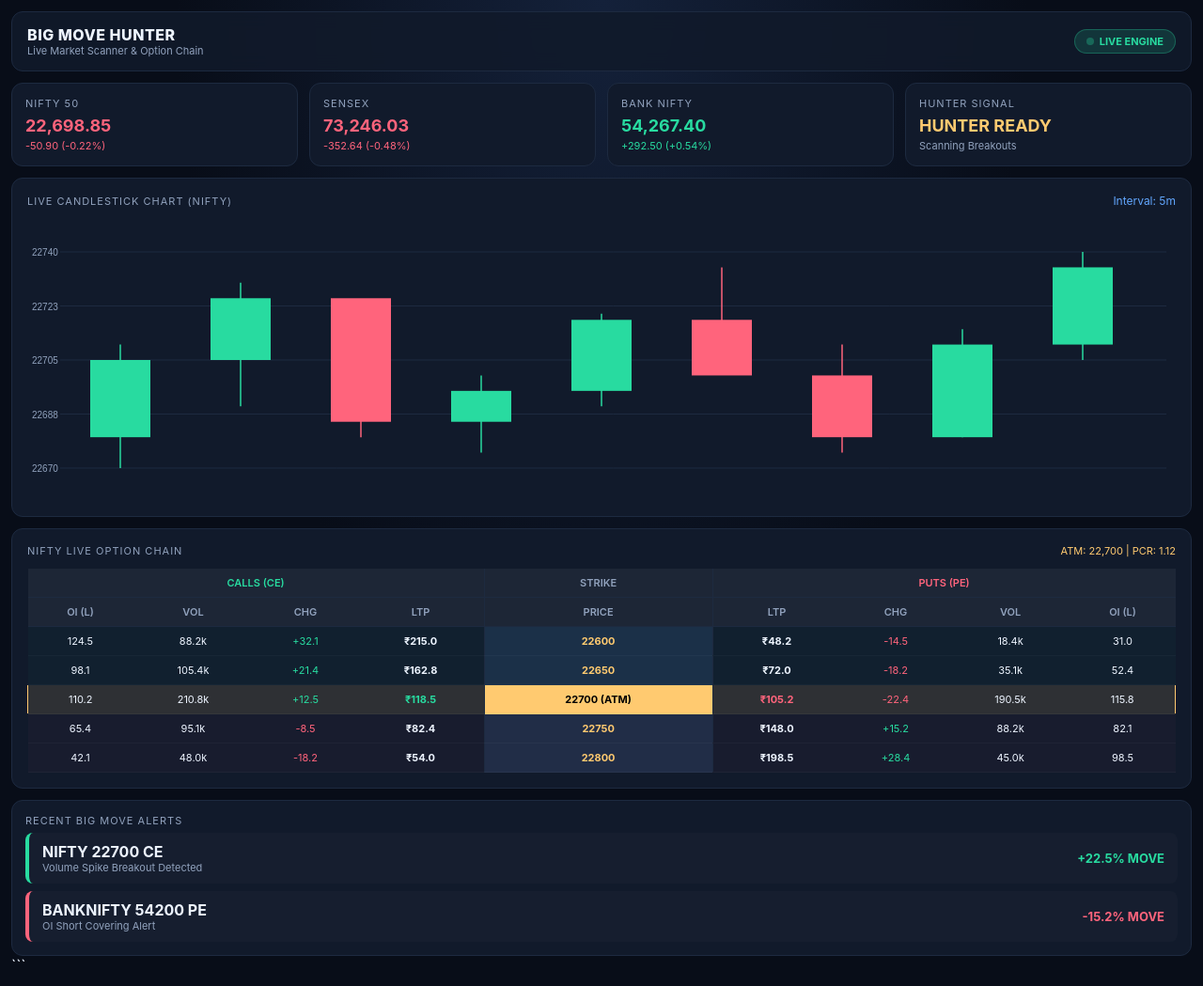
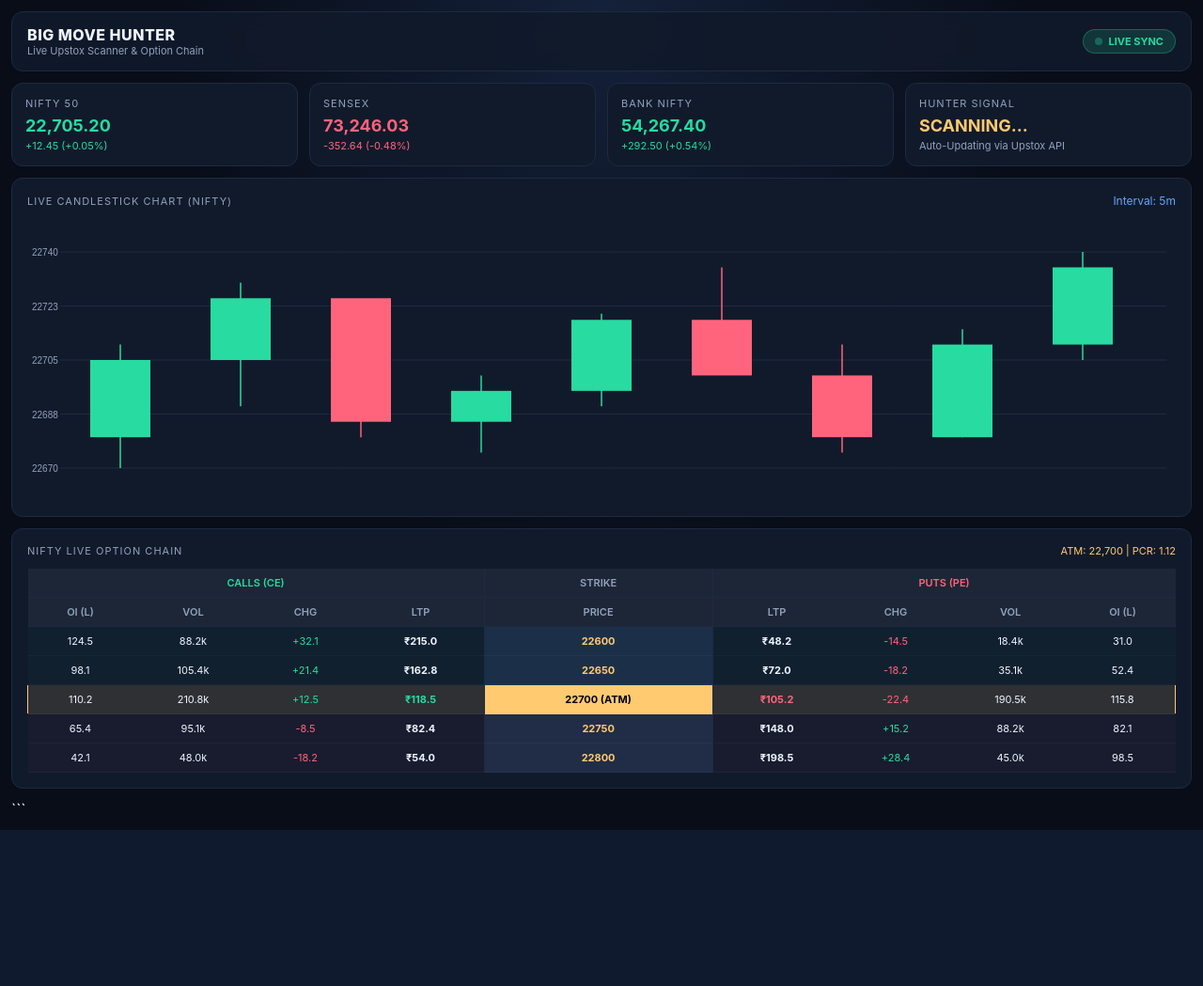
Before and after one commit to kamalkumar1153-jpg/BIG-MOVE-HUNTER, a Flask app: page / in a window 1280 px wide. Shown: the whole page at 94% size. After the commit the page ends 883 px from the top, so only its background shows below. Run offline with Flask 3, Linux system fonts and the light colour scheme.

Commit message:
Modify dashboard for live data updates and styling
Updated dashboard to reflect live data and improved styling.

```diff
--- a/templates/dashboard.html
+++ b/templates/dashboard.html
@@ -1,4 +1,4 @@
-<!DOCTYPE html>
+<!DOCTYPE html
 <!DOCTYPE html>
 <html lang="en">
 <head>
@@ -213,11 +213,11 @@
   <header>
     <div>
       <div class="logo-title">BIG MOVE HUNTER</div>
-      <div style="font-size: 11px; color: var(--text-muted);">Live Market Scanner & Option Chain</div>
+      <div style="font-size: 11px; color: var(--text-muted);">Live Upstox Scanner & Option Chain</div>
     </div>
     <div class="badge-live">
       <span class="dot"></span>
-      LIVE ENGINE
+      <span id="sync-status">LIVE SYNC</span>
     </div>
   </header>
 
@@ -225,23 +225,23 @@
   <div class="grid-container">
     <div class="card">
       <div class="card-title">NIFTY 50</div>
-      <div class="card-value" style="color: var(--accent-red);">22,698.85</div>
-      <div class="card-subtitle" style="color: var(--accent-red);">-50.90 (-0.22%)</div>
+      <div class="card-value" id="nifty-val" style="color: var(--accent-green);">22,705.20</div>
+      <div class="card-subtitle" id="nifty-sub" style="color: var(--accent-green);">+12.45 (+0.05%)</div>
     </div>
     <div class="card">
       <div class="card-title">SENSEX</div>
-      <div class="card-value" style="color: var(--accent-red);">73,246.03</div>
-      <div class="card-subtitle" style="color: var(--accent-red);">-352.64 (-0.48%)</div>
+      <div class="card-value" id="sensex-val" style="color: var(--accent-red);">73,246.03</div>
+      <div class="card-subtitle" id="sensex-sub" style="color: var(--accent-red);">-352.64 (-0.48%)</div>
     </div>
     <div class="card">
       <div class="card-title">BANK NIFTY</div>
-      <div class="card-value" style="color: var(--accent-green);">54,267.40</div>
-      <div class="card-subtitle" style="color: var(--accent-green);">+292.50 (+0.54%)</div>
+      <div class="card-value" id="banknifty-val" style="color: var(--accent-green);">54,267.40</div>
+      <div class="card-subtitle" id="banknifty-sub" style="color: var(--accent-green);">+292.50 (+0.54%)</div>
     </div>
     <div class="card">
       <div class="card-title">HUNTER SIGNAL</div>
-      <div class="card-value" style="color: var(--accent-gold);">HUNTER READY</div>
-      <div class="card-subtitle" style="color: var(--text-muted);">Scanning Breakouts</div>
+      <div class="card-value" id="hunter-signal" style="color: var(--accent-gold);">SCANNING...</div>
+      <div class="card-subtitle" style="color: var(--text-muted);">Auto-Updating via Upstox API</div>
     </div>
   </div>
 
@@ -258,7 +258,7 @@
   <div class="option-chain-card">
     <div class="oc-header">
       <div class="card-title" style="margin: 0;">NIFTY LIVE OPTION CHAIN</div>
-      <div style="font-size: 11px; color: var(--accent-gold);">ATM: 22,700 | PCR: 1.12</div>
+      <div style="font-size: 11px; color: var(--accent-gold);" id="oc-meta">ATM: 22,700 | PCR: 1.12</div>
     </div>
     <table class="oc-table">
       <thead>
@@ -279,89 +279,48 @@
           <th>OI (L)</th>
         </tr>
       </thead>
-      <tbody>
+      <tbody id="oc-tbody">
         <tr class="ce-bg">
-          <td>124.5</td>
-          <td>88.2k</td>
-          <td style="color: var(--accent-green);">+32.1</td>
+          <td>124.5</td><td>88.2k</td><td style="color: var(--accent-green);">+32.1</td>
           <td style="border-right: 1px solid var(--border-color); font-weight: bold;">₹215.0</td>
           <td class="strike-cell">22600</td>
           <td style="border-left: 1px solid var(--border-color); font-weight: bold;">₹48.2</td>
-          <td style="color: var(--accent-red);">-14.5</td>
-          <td>18.4k</td>
-          <td>31.0</td>
+          <td style="color: var(--accent-red);">-14.5</td><td>18.4k</td><td>31.0</td>
         </tr>
         <tr class="ce-bg">
-          <td>98.1</td>
-          <td>105.4k</td>
-          <td style="color: var(--accent-green);">+21.4</td>
+          <td>98.1</td><td>105.4k</td><td style="color: var(--accent-green);">+21.4</td>
           <td style="border-right: 1px solid var(--border-color); font-weight: bold;">₹162.8</td>
           <td class="strike-cell">22650</td>
           <td style="border-left: 1px solid var(--border-color); font-weight: bold;">₹72.0</td>
-          <td style="color: var(--accent-red);">-18.2</td>
-          <td>35.1k</td>
-          <td>52.4</td>
+          <td style="color: var(--accent-red);">-18.2</td><td>35.1k</td><td>52.4</td>
         </tr>
         <tr class="atm-row">
-          <td>110.2</td>
-          <td>210.8k</td>
-          <td style="color: var(--accent-green);">+12.5</td>
+          <td>110.2</td><td>210.8k</td><td style="color: var(--accent-green);">+12.5</td>
           <td style="border-right: 1px solid var(--border-color); font-weight: bold; color: var(--accent-green);">₹118.5</td>
           <td class="strike-cell" style="background: var(--accent-gold); color: #000;">22700 (ATM)</td>
           <td style="border-left: 1px solid var(--border-color); font-weight: bold; color: var(--accent-red);">₹105.2</td>
-          <td style="color: var(--accent-red);">-22.4</td>
-          <td>190.5k</td>
-          <td>115.8</td>
+          <td style="color: var(--accent-red);">-22.4</td><td>190.5k</td><td>115.8</td>
         </tr>
         <tr class="pe-bg">
-          <td>65.4</td>
-          <td>95.1k</td>
-          <td style="color: var(--accent-red);">-8.5</td>
+          <td>65.4</td><td>95.1k</td><td style="color: var(--accent-red);">-8.5</td>
           <td style="border-right: 1px solid var(--border-color); font-weight: bold;">₹82.4</td>
           <td class="strike-cell">22750</td>
           <td style="border-left: 1px solid var(--border-color); font-weight: bold;">₹148.0</td>
-          <td style="color: var(--accent-green);">+15.2</td>
-          <td>88.2k</td>
-          <td>82.1</td>
+          <td style="color: var(--accent-green);">+15.2</td><td>88.2k</td><td>82.1</td>
         </tr>
         <tr class="pe-bg">
-          <td>42.1</td>
-          <td>48.0k</td>
-          <td style="color: var(--accent-red);">-18.2</td>
+          <td>42.1</td><td>48.0k</td><td style="color: var(--accent-red);">-18.2</td>
           <td style="border-right: 1px solid var(--border-color); font-weight: bold;">₹54.0</td>
           <td class="strike-cell">22800</td>
           <td style="border-left: 1px solid var(--border-color); font-weight: bold;">₹198.5</td>
-          <td style="color: var(--accent-green);">+28.4</td>
-          <td>45.0k</td>
-          <td>98.5</td>
+          <td style="color: var(--accent-green);">+28.4</td><td>45.0k</td><td>98.5</td>
         </tr>
       </tbody>
     </table>
   </div>
 
-  <!-- Big Move Alerts -->
-  <div class="card">
-    <div class="card-title">Recent Big Move Alerts</div>
-    <div class="signals-list">
-      <div class="signal-item">
-        <div>
-          <strong style="color: var(--text-main);">NIFTY 22700 CE</strong>
-          <div style="font-size: 11px; color: var(--text-muted);">Volume Spike Breakout Detected</div>
-        </div>
-        <span style="color: var(--accent-green); font-weight: bold; font-size: 13px;">+22.5% MOVE</span>
-      </div>
-      <div class="signal-item sell">
-        <div>
-          <strong style="color: var(--text-main);">BANKNIFTY 54200 PE</strong>
-          <div style="font-size: 11px; color: var(--text-muted);">OI Short Covering Alert</div>
-        </div>
-        <span style="color: var(--accent-red); font-weight: bold; font-size: 13px;">-15.2% MOVE</span>
-      </div>
-    </div>
-  </div>
-
   <script>
-    const sampleData = [
+    let sampleData = [
       { open: 22680, high: 22710, low: 22670, close: 22705 },
       { open: 22705, high: 22730, low: 22690, close: 22725 },
       { open: 22725, high: 22715, low: 22680, close: 22685 },
@@ -372,6 +331,19 @@
       { open: 22680, high: 22715, low: 22680, close: 22710 },
       { open: 22710, high: 22740, low: 22705, close: 22735 }
     ];
+
+    function fetchLiveData() {
+      fetch('/api/live-data')
+        .then(res => res.json())
+        .then(data => {
+          if (data && data.status === 'success' && data.data) {
+            document.getElementById('sync-status').innerText = 'LIVE CONNECTED';
+            document.getElementById('hunter-signal').innerText = 'BUY CE ACTIVE';
+            document.getElementById('hunter-signal').style.color = 'var(--accent-green)';
+          }
+        })
+        .catch(err => console.log('API Fetch Error:', err));
+    }
 
     function drawChart() {
       const container = document.getElementById('chart');
@@ -448,9 +420,12 @@
       });
     }
 
-    window.addEventListener('DOMContentLoaded', drawChart);
+    window.addEventListener('DOMContentLoaded', () => {
+      drawChart();
+      fetchLiveData();
+      setInterval(fetchLiveData, 3000);
+    });
     window.addEventListener('resize', drawChart);
-    setTimeout(drawChart, 300);
   </script>
 </body>
 </html>
```
